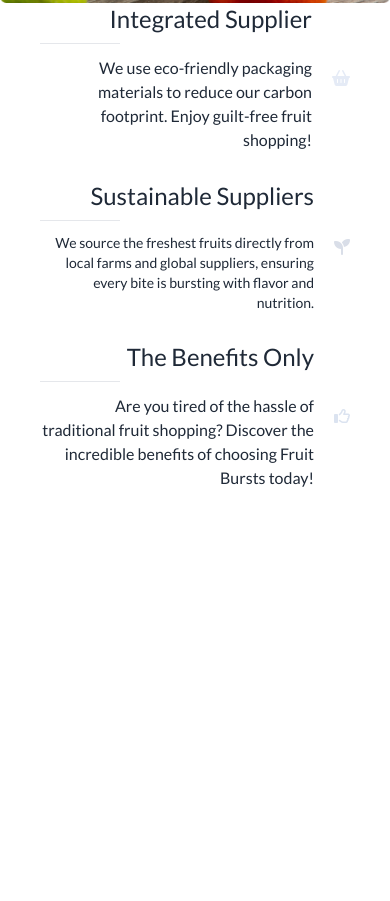
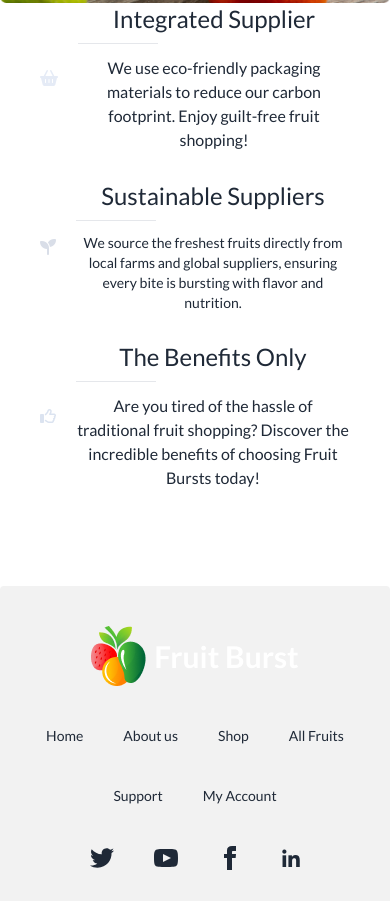
Before and after one commit to Musfirat/fruits-burst, a plain HTML site: page index.html in a window 390 px wide. Shown: the part 5889-6790 px from the top of the page. Before the commit the page ends 6379 px from the top, so only its background shows below. Drawn offline with nearby package versions, Linux system fonts and the light colour scheme.

Commit message:
footer section and responsiveness updated

```diff
--- a/index.html
+++ b/index.html
@@ -483,7 +483,7 @@
           <div class="space-y-7">
             <div class="flex px-10 items-center gap-5">
               <i class="fa-solid fa-users-line" style="color: #fafafa;"></i>
-              <div class="text-left ">
+              <div class="text-center lg:text-left ">
                 <h4 class="pb-2 text-2xl">Dedicated Team</h4>
                 <hr class="w-20 pt-3">
                 <p>Professional employees are there for you to pick the most amazing and fresh fruits.</p>
@@ -491,7 +491,7 @@
             </div>
             <div class="flex px-10 items-center gap-5">
               <i class="fa-solid fa-apple-whole" style="color: #eef1f6;"></i>
-              <div class="text-left ">
+              <div class="text-center lg:text-left ">
                 <h4 class="pb-2 text-2xl">Fresh is Best</h4>
                 <hr class="w-20 pt-3">
                 <p>We source the freshest fruits directly from local farms and global suppliers, ensuring every bite is bursting with flavor and nutrition.</p>
@@ -500,7 +500,7 @@
 
             <div class="flex px-10 items-center gap-5">
               <i class="fa-solid fa-gifts" style="color: #e0e6f1;"></i>
-              <div class="text-left ">
+              <div class="text-center lg:text-left ">
                 <h4 class="pb-2 text-2xl">Gift Certificates</h4>
                 <hr class="w-20 pt-3">
                 <p>Looking for the perfect gift that's both healthy and delightful? Discover our Fruit Bursts Gift Certificates!</p>
@@ -509,26 +509,26 @@
         </div>
         <img src="images/whychoose1.png" alt="">
         <div class="space-y-7">
-          <div class="flex flex-row-reverse px-10 items-center gap-5">
+          <div class="flex lg:flex-row-reverse px-10 items-center gap-5">
             <i class="fa-solid fa-basket-shopping" style="color: #e5ebf6;"></i>
-            <div class="text-right">
+            <div class="text-center lg:text-right">
               <h4 class="pb-2 text-2xl">Integrated Supplier</h4>
               <hr class="w-20 pt-3">
               <p>We use eco-friendly packaging materials to reduce our carbon footprint. Enjoy guilt-free fruit shopping!</p>
             </div>
           </div>
-          <div class="flex flex-row-reverse px-10 items-center gap-5">
+          <div class="flex lg:flex-row-reverse px-10 items-center gap-5">
             <i class="fa-solid fa-seedling" style="color: #d9dee8;"></i>
-            <div class="text-right">
+            <div class="text-center lg:text-right">
               <h4 class="pb-2 text-2xl">Sustainable Suppliers</h4>
               <hr class="w-20 pt-3">
               <p class="text-sm">We source the freshest fruits directly from local farms and global suppliers, ensuring every bite is bursting with flavor and nutrition.</p>
             </div>
           </div>
 
-          <div class="flex flex-row-reverse px-10 items-center gap-5">
+          <div class="flex lg:flex-row-reverse px-10 items-center gap-5">
             <i class="fa-regular fa-thumbs-up" style="color: #dbe3f0;"></i>
-            <div class="text-right ">
+            <div class="text-center lg:text-right ">
               <h4 class="pb-2  text-2xl">The Benefits Only</h4>
               <hr class="w-20 pt-3">
               <p>Are you tired of the hassle of traditional fruit shopping? Discover the incredible benefits of choosing Fruit Bursts today!</p>
@@ -540,5 +540,28 @@
        </section>
     </main>
     <!-- Main-Section-Ends -->
+    <footer class="footer footer-center p-10 bg-base-200 text-base-content rounded mt-24 lato">
+      <div class="flex items-center gap-2">
+        <img src="images/logo.png" alt="">
+      <p class="text-3xl text-white font-bold">Fruit Burst</p>
+      </div>
+
+      <nav class="flex gap-10 flex-wrap lg:flex-nowrap items-center justify-center">
+        <a class="link link-hover">Home</a>
+        <a class="link link-hover">About us</a>
+        <a class="link link-hover">Shop</a>
+        <a class="link link-hover">All Fruits</a>
+        <a class="link link-hover">Support</a>
+        <a class="link link-hover">My Account</a>
+      </nav>
+      <nav>
+        <div class="grid grid-flow-col gap-10">
+          <a><svg xmlns="http://www.w3.org/2000/svg" width="24" height="24" viewBox="0 0 24 24" class="fill-current"><path d="M24 4.557c-.883.392-1.832.656-2.828.775 1.017-.609 1.798-1.574 2.165-2.724-.951.564-2.005.974-3.127 1.195-.897-.957-2.178-1.555-3.594-1.555-3.179 0-5.515 2.966-4.797 6.045-4.091-.205-7.719-2.165-10.148-5.144-1.29 2.213-.669 5.108 1.523 6.574-.806-.026-1.566-.247-2.229-.616-.054 2.281 1.581 4.415 3.949 4.89-.693.188-1.452.232-2.224.084.626 1.956 2.444 3.379 4.6 3.419-2.07 1.623-4.678 2.348-7.29 2.04 2.179 1.397 4.768 2.212 7.548 2.212 9.142 0 14.307-7.721 13.995-14.646.962-.695 1.797-1.562 2.457-2.549z"></path></svg></a>
+          <a><svg xmlns="http://www.w3.org/2000/svg" width="24" height="24" viewBox="0 0 24 24" class="fill-current"><path d="M19.615 3.184c-3.604-.246-11.631-.245-15.23 0-3.897.266-4.356 2.62-4.385 8.816.029 6.185.484 8.549 4.385 8.816 3.6.245 11.626.246 15.23 0 3.897-.266 4.356-2.62 4.385-8.816-.029-6.185-.484-8.549-4.385-8.816zm-10.615 12.816v-8l8 3.993-8 4.007z"></path></svg></a>
+          <a><svg xmlns="http://www.w3.org/2000/svg" width="24" height="24" viewBox="0 0 24 24" class="fill-current"><path d="M9 8h-3v4h3v12h5v-12h3.642l.358-4h-4v-1.667c0-.955.192-1.333 1.115-1.333h2.885v-5h-3.808c-3.596 0-5.192 1.583-5.192 4.615v3.385z"></path></svg></a>
+          <a href="www.linkedin.com"><i class="fa-brands fa-linkedin-in text-xl"></i></a>
+        </div>
+      </nav>
+    </footer>
 </body>
 </html>
```
